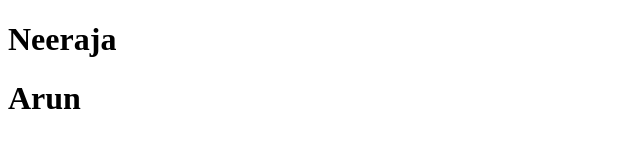
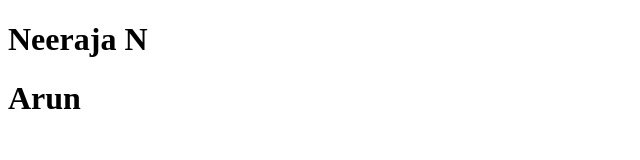
Before and after one commit to NeerajaNala/sample, a plain HTML site: page index.html in a window 1280 px wide. Shown: the full height of the page, 0-640 px from the left. Drawn offline with Linux system fonts and the light colour scheme.

Commit message:
Update index.html

```diff
--- a/index.html
+++ b/index.html
@@ -6,7 +6,7 @@
     <title>Document</title>
 </head>
 <body>
-    <h1>Neeraja</h1>
+    <h1>Neeraja N</h1>
     <h1>Arun</h1>
 </body>
 </html>
```
